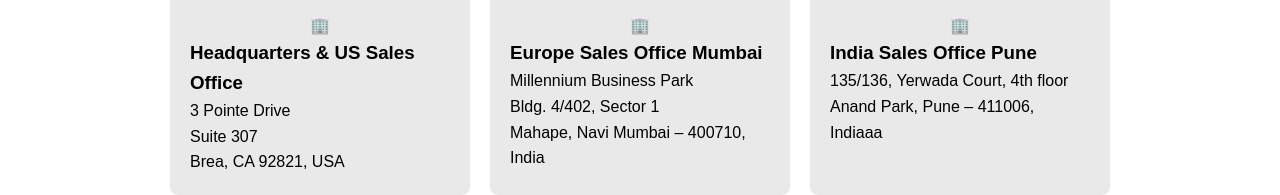
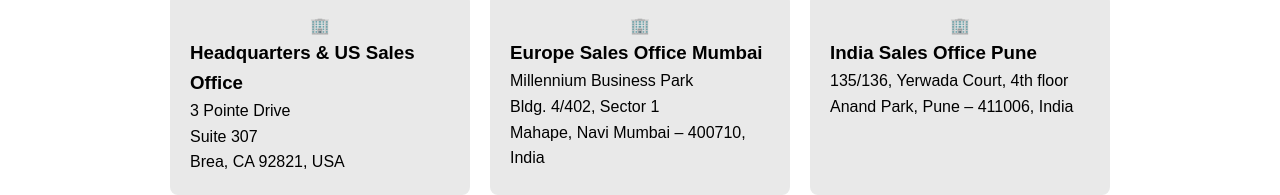
Before and after one commit to Smritad/Contact-Us-Page, a plain HTML site: page index.html in a window 1280 px wide. Shown: the part 421-616 px from the top of the page. Drawn offline with Linux system fonts and the light colour scheme.

Commit message:
changes done in readme file

```diff
--- a/index.html
+++ b/index.html
@@ -319,7 +319,7 @@
   <div class="box">
     <div class="box-icon" style="text-align: center;">🏢</div>
     <h3>India Sales Office Pune</h3>
-    <p>135/136, Yerwada Court, 4th floor<br> Anand Park, Pune – 411006, Indiaaa</p>
+    <p>135/136, Yerwada Court, 4th floor<br> Anand Park, Pune – 411006, India</p>
   </div>
 </section>
 
```
